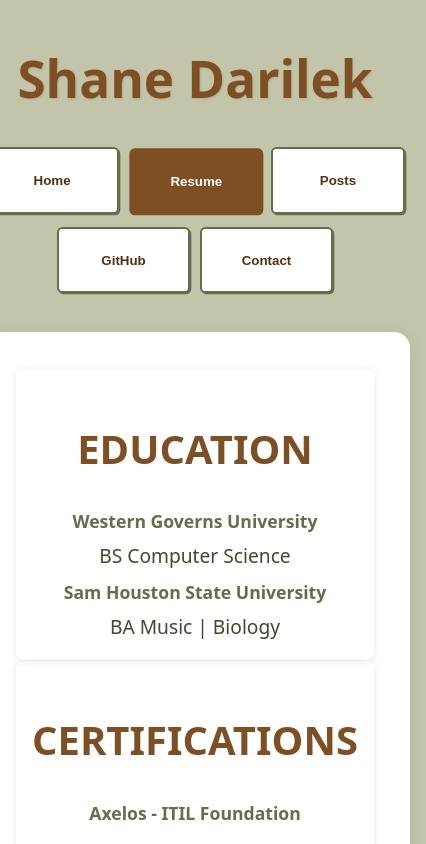
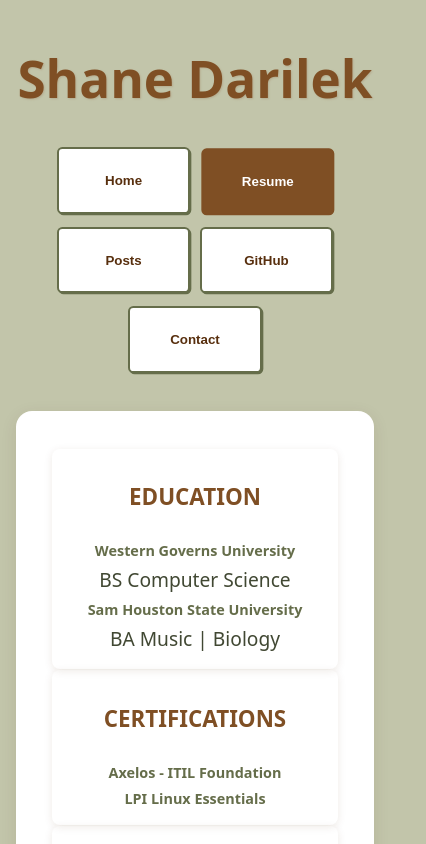
Before and after one commit to wsehsatnoen/swd, a React (Vite) app: page / in a window 390 px wide. Both pictures are taken after a click on the button "Resume". Shown: the top 844 px of the page, 426 px wide, since content can reach past the window. Built offline with nearby package versions, Linux system fonts and the light colour scheme.

Commit message:
changed resume issues that made it fill the screen and all weird

```diff
--- a/src/Resume.css
+++ b/src/Resume.css
@@ -2,7 +2,7 @@
   display: flex;
   gap: 2rem;
   background-color: var(--card-background);
-  max-width: 1000px;
+  max-width: 800px;
   margin: 0 auto; /* Center the container */
   padding: 1rem; /* Add padding for mobile */
 }
@@ -13,8 +13,8 @@
   margin: 0 auto;
   box-shadow: 0 4px 16px rgba(88, 47, 14, 0.15);
   border-radius: 1rem;
-  padding: 2rem;
-  margin: .5rem;
+  padding: 1.5rem; /* Reduced from 2rem */
+  margin: .4rem; /* Reduced from .5rem */
   width: 100%; /* Ensure full width on mobile */
   transition: all 0.3s ease-in-out;
 }
@@ -27,33 +27,35 @@
 
 .resume-section h2 {
   color: var(--primary-color);
-  font-size: 1.5rem;
+  font-size: 1.4rem !important; /* Reduced from 2rem */
   text-transform: uppercase;
-  margin-bottom: 1rem; /* Add spacing */
+  margin-bottom: 0.8rem; /* Reduced from 1rem */
 }
 
 .resume-section h3 {
   color: var(--secondary-color);
-  font-size: 1.5rem;
-  margin-top: .5em;
-  margin-bottom: 0.5rem; /* Add bottom margin */
+  font-size: 1.1rem; /* Reduced from 1.5rem */
+  margin-top: .3em; /* Reduced from .5em */
+  margin-bottom: 0.3rem; /* Reduced from 0.5rem */
   line-height: 1.2; /* Better line height for readability */
 }
 
 .resume-section p {
   color: var(--text-secondary);
-  line-height: 1.4; /* Improved line height for mobile */
-  margin-bottom: 1rem;
+  font-size: 0.9rem; /* Added explicit smaller size */
+  line-height: 1.3; /* Reduced from 1.4 */
+  margin-bottom: 0.6rem; /* Reduced from 1rem */
 }
 
 .resume-section ul {
-  margin: 0.5rem 0 1.5rem 0;
-  padding-left: 1.2rem;
+  margin: 0.3rem 0 1rem 0; /* Reduced margins */
+  padding-left: 1rem; /* Reduced from 1.2rem */
 }
 
 .resume-section li {
-  margin-bottom: 0.5rem;
-  line-height: 1.4;
+  font-size: 0.85rem; /* Added explicit smaller size */
+  margin-bottom: 0.3rem; /* Reduced from 0.5rem */
+  line-height: 1.3; /* Reduced from 1.4 */
   color: var(--text-secondary);
 }
 
@@ -62,11 +64,11 @@
   flex: 1;
 }
 
-.column.left {
-  flex: 0.4; /* Slightly smaller left column */
+.column .left {
+  flex: 0.4 !important; /* Slightly smaller left column */
 }
 
-.column.right {
+.column .right {
   flex: 0.6; /* Larger right column for experience */
 }
 
@@ -75,7 +77,7 @@
   .resume-container {
     flex-direction: column;
     padding: 0.5rem;
-    gap: 1rem;
+    gap: 0.8rem; /* Reduced from 1rem */
   }
 
   .column {
@@ -84,29 +86,29 @@
   }
 
   .resume-section {
-    margin: 0.25rem;
-    padding: 1.5rem;
+    margin: 0.2rem; /* Reduced from 0.25rem */
+    padding: 1.2rem; /* Reduced from 1.5rem */
     box-shadow: 0 2px 8px rgba(88, 47, 14, 0.1);
   }
 
   .resume-section h2 {
-    font-size: 1.3rem;
+    font-size: 1.1rem; /* Reduced from 1.3rem */
     text-align: center;
   }
 
   .resume-section h3 {
-    font-size: 1.2rem;
+    font-size: 1rem; /* Reduced from 1.2rem */
   }
 
   .resume-section p {
-    font-size: 0.9rem;
-    line-height: 1.5;
+    font-size: 0.8rem; /* Reduced from 0.9rem */
+    line-height: 1.4; /* Slightly increased for mobile readability */
   }
 
   .resume-section li {
-    font-size: 0.85rem;
-    line-height: 1.4;
-    margin-bottom: 0.75rem;
+    font-size: 0.75rem; /* Reduced from 0.85rem */
+    line-height: 1.3; /* Reduced from 1.4 */
+    margin-bottom: 0.5rem; /* Reduced from 0.75rem */
   }
 }
 
@@ -117,26 +119,26 @@
   }
 
   .resume-section {
-    padding: 1rem;
+    padding: 0.8rem; /* Reduced from 1rem */
     margin: 0.1rem 0;
     border-radius: 0.5rem;
   }
 
   .resume-section h2 {
-    font-size: 1.2rem;
+    font-size: 1rem; /* Reduced from 1.2rem */
   }
 
   .resume-section h3 {
-    font-size: 1.1rem;
+    font-size: 0.9rem; /* Reduced from 1.1rem */
   }
 
   .resume-section p {
-    font-size: 0.85rem;
+    font-size: 0.75rem; /* Reduced from 0.85rem */
   }
 
   .resume-section li {
-    font-size: 0.8rem;
-    line-height: 1.3;
+    font-size: 0.7rem; /* Reduced from 0.8rem */
+    line-height: 1.2; /* Reduced from 1.3 */
   }
 }
 
@@ -144,10 +146,10 @@
 @media (max-width: 768px) and (orientation: landscape) {
   .resume-container {
     flex-direction: row;
-    gap: 1rem;
+    gap: 0.8rem; /* Reduced from 1rem */
   }
 
   .resume-section {
-    padding: 1rem;
+    padding: 0.8rem; /* Reduced from 1rem */
   }
 }
```
